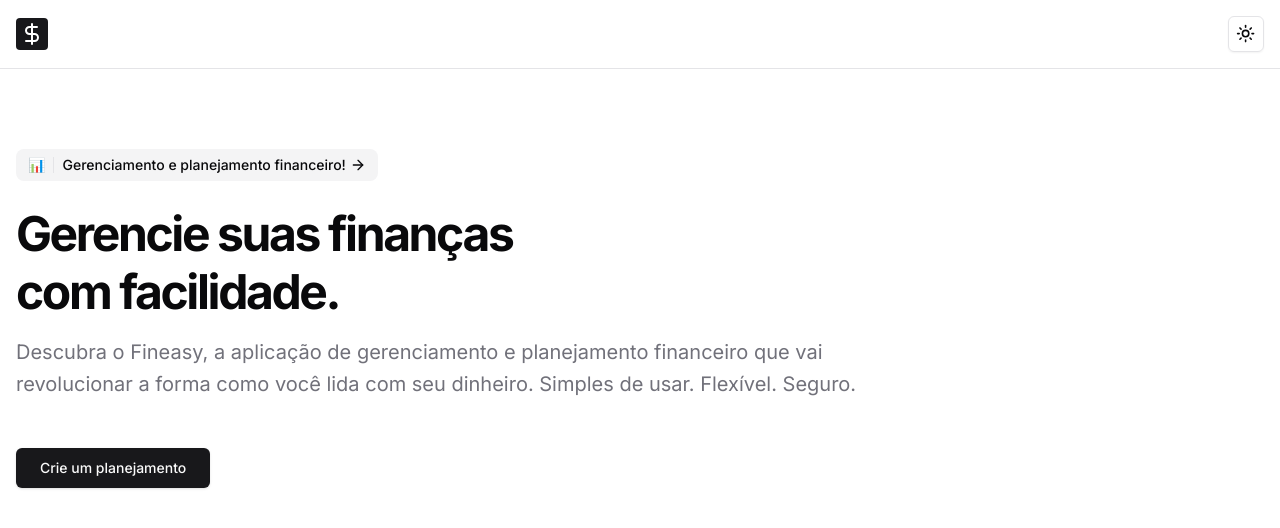
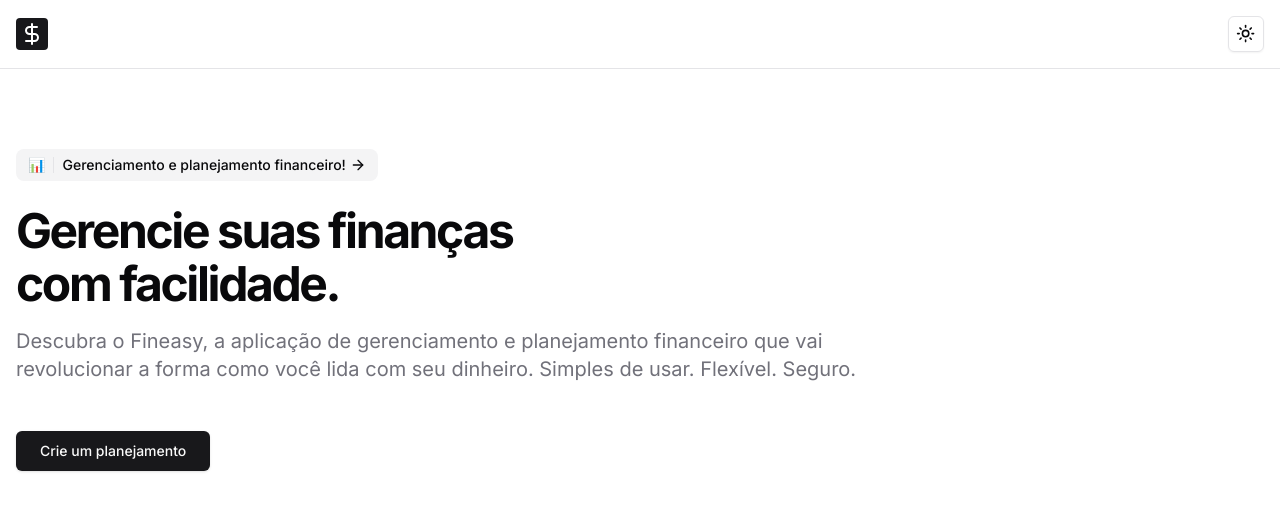
Before and after one commit to lui7henrique/fineasy, a Next.js app: page / in a window 1280 px wide. Shown: the top 528 px of the page. Built offline with nearby package versions, Linux system fonts and the light colour scheme.

Commit message:
fix: changes in layout

```diff
--- a/src/components/page-header.tsx
+++ b/src/components/page-header.tsx
@@ -19,7 +19,7 @@ function PageHeaderHeading({ className, ...props }: ComponentProps<'h1'>) {
   return (
     <h1
       className={cn(
-        'text-3xl font-bold leading-tight tracking-tighter md:text-5xl lg:leading-[1.2]',
+        'text-3xl font-bold leading-tight tracking-tighter md:text-5xl lg:leading-[1.1]',
         className,
       )}
       {...props}
@@ -31,7 +31,7 @@ function PageHeaderDescription({ className, ...props }: ComponentProps<'p'>) {
   return (
     <Balance
       className={cn(
-        'max-w-[750px] text-lg text-muted-foreground sm:text-xl/8',
+        'max-w-[750px] text-lg text-muted-foreground sm:text-xl',
         className,
       )}
       {...props}
```
